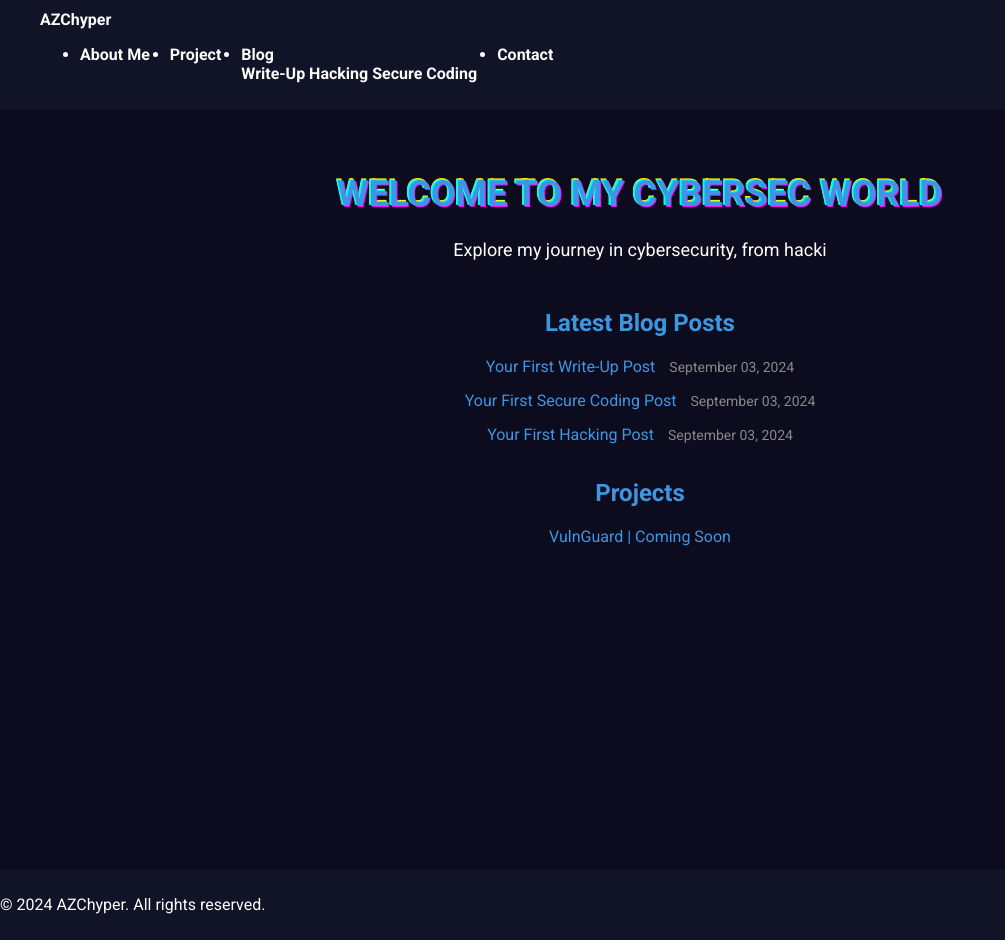
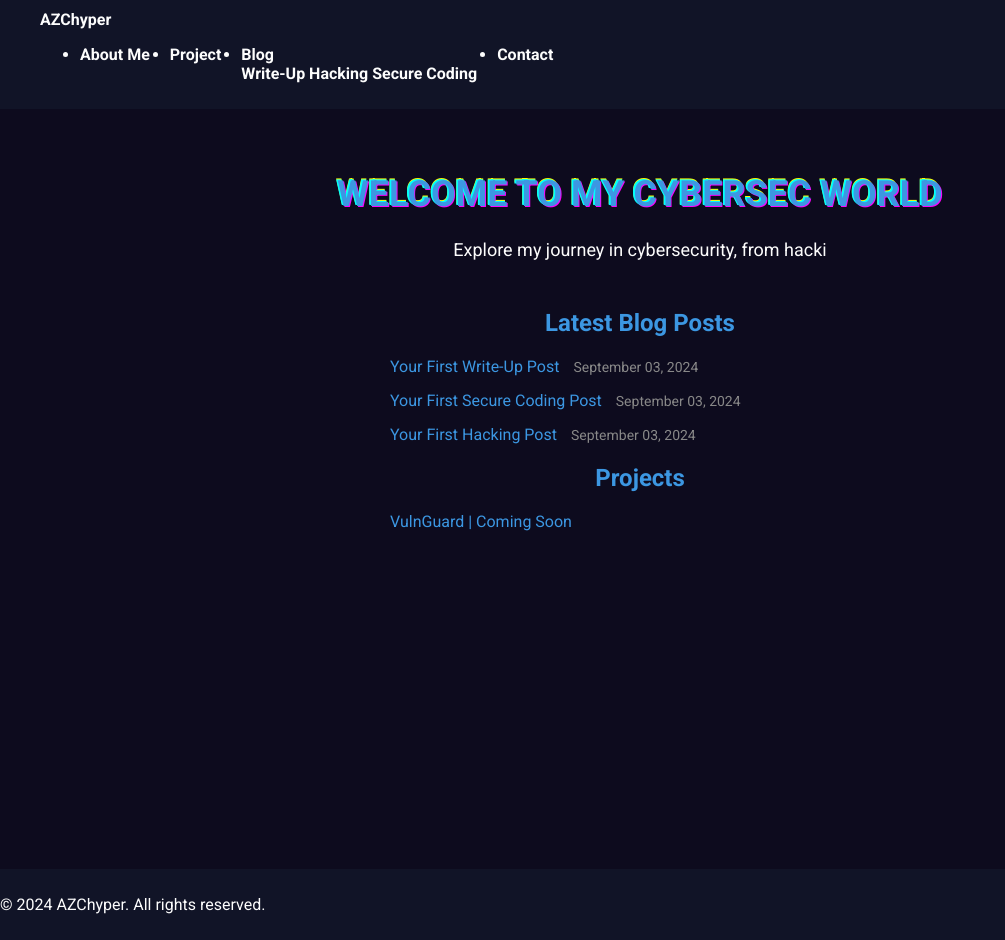
Before and after one commit to AliffZulhelmi/aliffzulhelmi.github.io, a Jekyll site: the page built from index.html, in a window 1280 px wide. Shown: the whole page, without its empty margins (0-1005 px from the left). Built offline with Jekyll 4.4.1, drawn with Linux system fonts in a browser that asks for light colours; the list of posts is cut into pages by our own code.

Commit message:
redooooooooo

```diff
--- a/assets/css/style.css
+++ b/assets/css/style.css
@@ -71,7 +71,6 @@ a:hover {
 
 /* Blog and Project List Styling */
 .blog-list, .project-list {
-  text-align: center;
   list-style-type: none;
   padding: 0;
   margin: 0 auto;
@@ -80,8 +79,7 @@ a:hover {
 
 .blog-list li, .project-list li {
   margin-bottom: 15px;
-  text-align: center;
-  display: inline-block
+  text-align: left;
 }
 
 .post-date {
--- a/index.html
+++ b/index.html
@@ -10,7 +10,7 @@ title: Home
   <h2 class="centered-text">Latest Blog Posts</h2>
   <ul class="blog-list centered-list">
     {% for post in site.posts limit:3 %}
-      <li class="blog_list_li">
+      <li>
         <a href="{{ post.url | relative_url }}">{{ post.title }}</a>
         <span class="post-date">{{ post.date | date: "%B %d, %Y" }}</span>
       </li>
```
